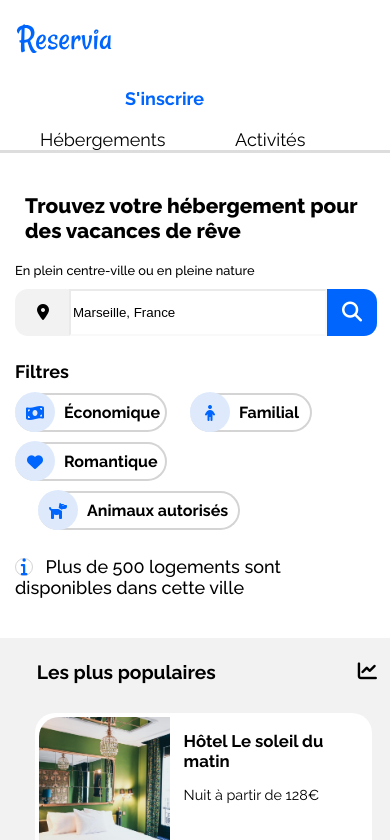
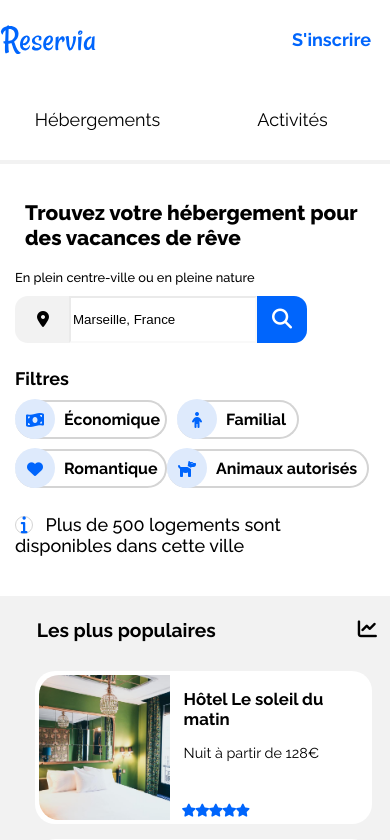
Before and after one commit to neicigamnu/BouyaguiCheikh_2_15032021, a plain HTML site: page index.html in a window 390 px wide. Shown: the top 840 px of the page. Drawn offline with Linux system fonts and the light colour scheme.

Commit message:
header change

```diff
--- a/index.html
+++ b/index.html
@@ -14,20 +14,14 @@
 <body>
     <main>
         <header>
-
-            <nav id="nav">
-
-
-                <ul>
-                    <li id="logo">
-                        <img src="./Projet2-Reservia/images/logo/Reservia.svg" alt="Logo Reservia">
-                    </li>
-                    <li id="hebergements"> <a href="#hebergements_a_marseille">Hébergements</a></li>
-                    <li id="activités"> <a href="#marseille">Activités</a></li>
-                    <li id="inscription"> <a href="#inscription">S'inscrire</a></li>
-                </ul>
-
-            </nav>
+            <div id="logo" class="flex-child"> <img src="./Projet2-Reservia/images/logo/Reservia.svg" alt="Logo Reservia">
+            </div>
+            <div id="hebergements" class="flex-child nav-hover">
+                <a href="#hebergements_a_marseille">  Hébergements</a>
+            </div>
+            <div id="activités" class=" flex-child nav-hover">
+                <a href="#marseille">Activités</a> </div>
+            <div id="inscription" class="flex-child"> <a href="#inscription">S'inscrire</a> </div>
         </header>
 
         <section>
@@ -49,7 +43,7 @@
             </div>
             <div id="filtres">
                 <p>Filtres</p>
-                <ul>
+                <ul class="liste_filtres">
                     <li id="billet"> <i class="fas fa-money-bill-wave"></i> Économique </li>
                     <li id="enfant"> <i class="fas fa-child"></i> Familial</li>
                     <li id="coeur"> <i class="fas fa-heart"></i> Romantique </li>
--- a/style.css
+++ b/style.css
@@ -13,53 +13,64 @@ main {
     padding-left: 50px;
 }
 
-ul {
-    list-style-type: none;
-    display: flex;
-    align-items: center;
-    padding: 15px 40px 0 0;
-}
-
-#hebergements {
-    margin-left: auto;
-}
-
-#hebergements a {
-    color: black;
-    font-size: 1.125rem;
-    padding-top: 43px;
-}
-
 a {
     text-decoration: none;
     color: black;
 }
 
-nav a {
-    padding: 15px 40px 0 40px;
+header {
+    height: 80px;
+    width: 100%;
+    display: flex;
+    flex-direction: row;
+    font-size: 1.125rem;
 }
 
-#activités a {
-    font-size: 1.125rem;
-    color: black;
-    padding-top: 43px;
+#hebergements {
+    flex: 1;
+    order: 1;
+    text-align: center;
+}
+
+#activités {
+    flex: 1;
+    order: 2;
+    text-align: center;
+}
+
+#logo {
+    flex: 6;
+    order: 0;
+}
+
+#logo img {
+    position: relative;
+    top: 20%;
 }
 
 #inscription {
-    color: #0065FC;
+    flex: 1;
+    order: 3;
+    text-align: center;
     font-weight: bold;
-    font-size: 1.125rem;
-    padding-left: 30px;
+    color: #0065fc;
+}
+
+.nav-hover:hover {
+    border-top: 3px solid #0065fc;
+}
+
+.flex-child {
+    line-height: 80px;
 }
 
 #inscription a {
     color: #0065FC;
 }
 
-#hebergements a:hover,
-#activités a:hover {
-    border-top: 3px solid #0065FC;
-    color: #0065FC;
+#activités a:hover,
+#hebergements a:hover {
+    color: #0065fc;
 }
 
 
@@ -111,15 +122,21 @@ button {
 
 /* barre de recherche finie*/
 
+ul {
+    list-style-type: none;
+}
+
+.liste_filtres {
+    display: flex;
+    align-items: center;
+    padding: 15px 40px 0 0;
+}
+
 #filtres {
     display: flex;
     align-items: center;
     font-weight: 700;
     font-size: 1rem;
-}
-
-#filtres p {
-    margin-bottom: 10px;
 }
 
 .fa-child,
@@ -320,7 +337,7 @@ button {
 }
 
 .grey {
-    color: rgb(218, 214, 214);
+    color: #F2F2F2;
 }
 
 
@@ -534,6 +551,37 @@ footer p {
     main {
         padding: 0;
     }
+    header {
+        flex-wrap: wrap;
+        height: 160px;
+    }
+    #hebergements {
+        order: 2;
+        flex-basis: 50%;
+        border-bottom: 4px solid #F2F2F2;
+    }
+    #activités {
+        order: 3;
+        border-bottom: 4px solid #F2F2F2;
+        flex-basis: 50%;
+    }
+    #logo {
+        order: 0;
+        flex-basis: 70%;
+    }
+    #inscription {
+        order: 1;
+        flex-basis: 30%;
+    }
+    .nav-hover:hover {
+        border-top: none;
+        border-bottom: 5px solid #0065fc !important;
+        color: #0065fc;
+    }
+    #activités a:hover,
+    #hebergements a:hover {
+        color: #0065fc;
+    }
     #intro,
     #searchbar,
     #filtres,
@@ -543,64 +591,12 @@ footer p {
     #filtres {
         display: block;
     }
-    ul {
+    .liste_filtres {
         display: flex;
         justify-content: flex-start;
         flex-wrap: wrap;
         align-content: center;
         padding: 0;
-    }
-    nav a {
-        padding: 15px 95px 0 40px;
-    }
-    #activités {
-        order: 1;
-    }
-    #hebergements {
-        order: 2;
-        margin-bottom: 20px;
-    }
-    #hebergements,
-    #activités {
-        order: 1;
-        width: 50%;
-        padding-bottom: 10px;
-    }
-    /* ligne  */
-    #hebergements {
-        border-bottom: solid 3px rgb(221, 221, 221);
-        /* padding: 0px 70px 10px 20px; */
-    }
-    #activités {
-        border-bottom: solid 3px rgb(221, 221, 221);
-    }
-    #hebergements,
-    #activités {
-        padding-bottom: 0;
-    }
-    /* enlever la marge bottom du texte et aligner avec activités */
-    ul #hebergements {
-        margin: 0px;
-    }
-    /* decaler le bouton inscription sur la droite */
-    #inscription {
-        margin-left: 55px;
-    }
-    #hebergements a:hover {
-        border-bottom: solid 3px #0065FC;
-        border-top: none;
-    }
-    #activités a:hover {
-        border-bottom: solid 3px #0065FC;
-        border-top: none;
-    }
-    /* -------espacement logo + s'inscrire***** d'activités / hebergements--------------- */
-    #logo {
-        line-height: 4em;
-        padding-left: 1em;
-    }
-    #inscription {
-        padding-bottom: 20px
     }
     /* PARTIE SECTION FILTRES */
     #intro h1 {
@@ -646,10 +642,6 @@ footer p {
     #billet {
         margin-left: 0;
     }
-    /* #enfant,
-    #chien {
-        margin-left: 15px;
-    } */
     /* HEBERGEMENT A MARSEILLE ---- SECTION 2 */
     #hebergements_a_marseille {
         flex-flow: column-reverse;
@@ -660,7 +652,7 @@ footer p {
         flex-direction: column;
         background-color: white;
         width: 80%;
-        margin-left: 15px;
+        margin-left: 7px;
         padding: 0;
     }
     .logementmarseille figure {
@@ -715,13 +707,6 @@ footer p {
 /* ----------AJUSTEMENT IPHONE 8     ********375PX****--------------------------------------------- */
 
 @media all and (max-width: 376px) {
-    #inscription {
-        margin-left: 18px;
-    }
-    #hebergements,
-    #activités {
-        padding-bottom: 0;
-    }
     #recherche {
         width: 200px;
     }
@@ -740,87 +725,96 @@ footer p {
     }
 }
 
-@media all and (max-width: 321px) {
-    nav a {
-        padding: 9px 72px 0px 21px;
-    }
-    #inscription {
-        margin-left: 4px;
-    }
+@media all and (max-width: 321px) {}
+
 #recherche {
     width: 180px;
 }
+
 #chien,
 #coeur,
 #billet {
     margin-left: 0;
 }
+
 #enfant {
     margin-left: 10px;
 }
+
+
 }
-
 
 /* -------------------------------------------------------------------------------------------------------- */
 
-
 /* MEDIA QUERIES POUR TABLETTE / IPAD 768PX -----------------------------*/
 
-
 /* ------------------------------------------------------------------------------------------------------------*/
-
 @media all and (min-width: 551px) and (max-width: 1150px) {
     main {
         padding-left: 25px;
     }
+
     #filtres {
         font-size: 14px;
     }
+
     #chien {
         width: 180px;
     }
+
     #hebergements_a_marseille {
         flex-wrap: wrap-reverse;
     }
+
     #les_plus_populaires,
     .logementmarseille {
         width: auto;
         margin: 10px;
     }
+
     #les_plus_populaires img {
         width: 40%;
     }
+
     #les_plus_populaires figcaption p {
         margin-bottom: 4em;
     }
+
     .populaires h2 {
         margin-right: 260px;
     }
+
     .logementmarseille img {
         width: 35vw;
         height: 15vh;
     }
+
     .logementmarseille figure {
         height: auto;
     }
+
     #activites_a_marseille {
         display: flex;
         flex-wrap: wrap;
     }
+
     .garde,
     .fort {
         display: flex;
         margin-top: 35px;
     }
+
     .fort1,
     .garde1 {
         margin-right: 35px;
     }
+
     .port img,
     .calanques img {
         width: 90vw;
         height: 20vh;
     }
+
     .img1 img,
     .img2 img,
     .img3 img,
@@ -828,9 +822,11 @@ footer p {
         width: 42vw;
         height: 20vh;
     }
+
     footer {
         margin-right: -10px;
     }
+
     #assistance {
         margin-left: 10%;
     }
```
Lines whose indentation alone changed are shown as unchanged.
